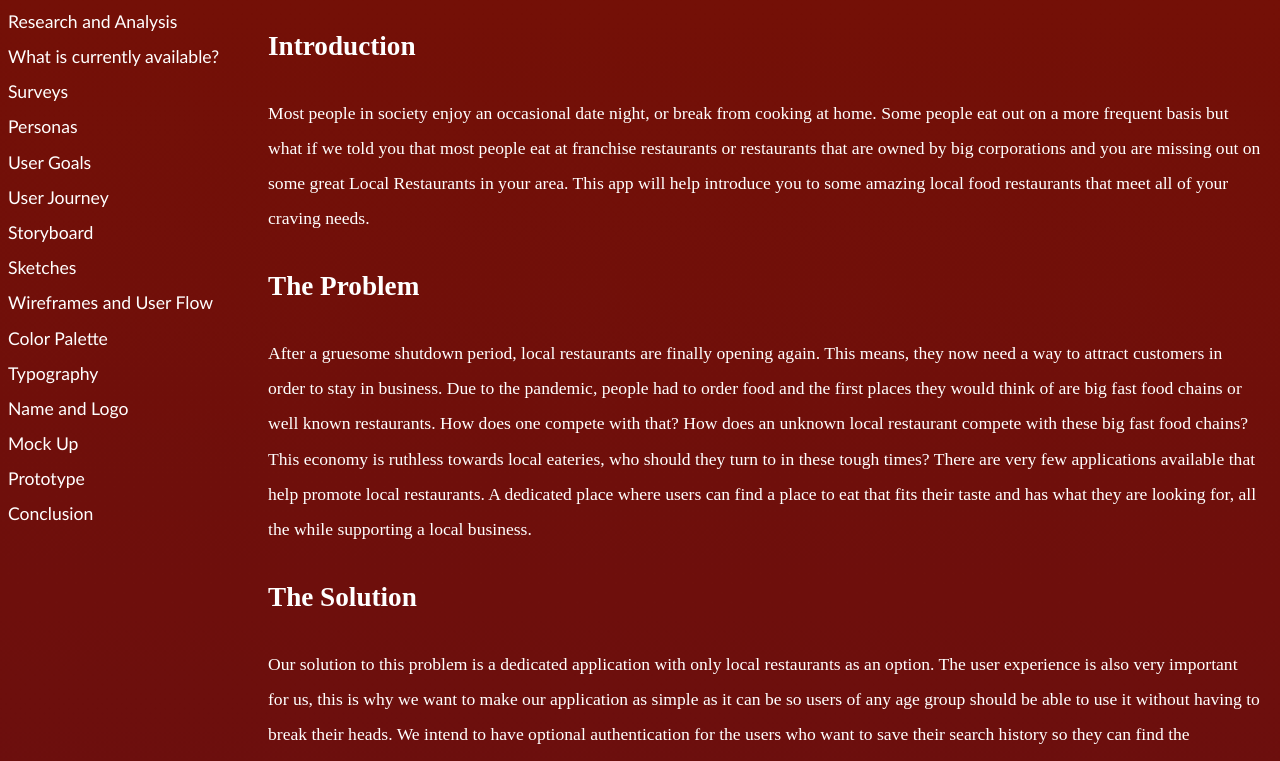
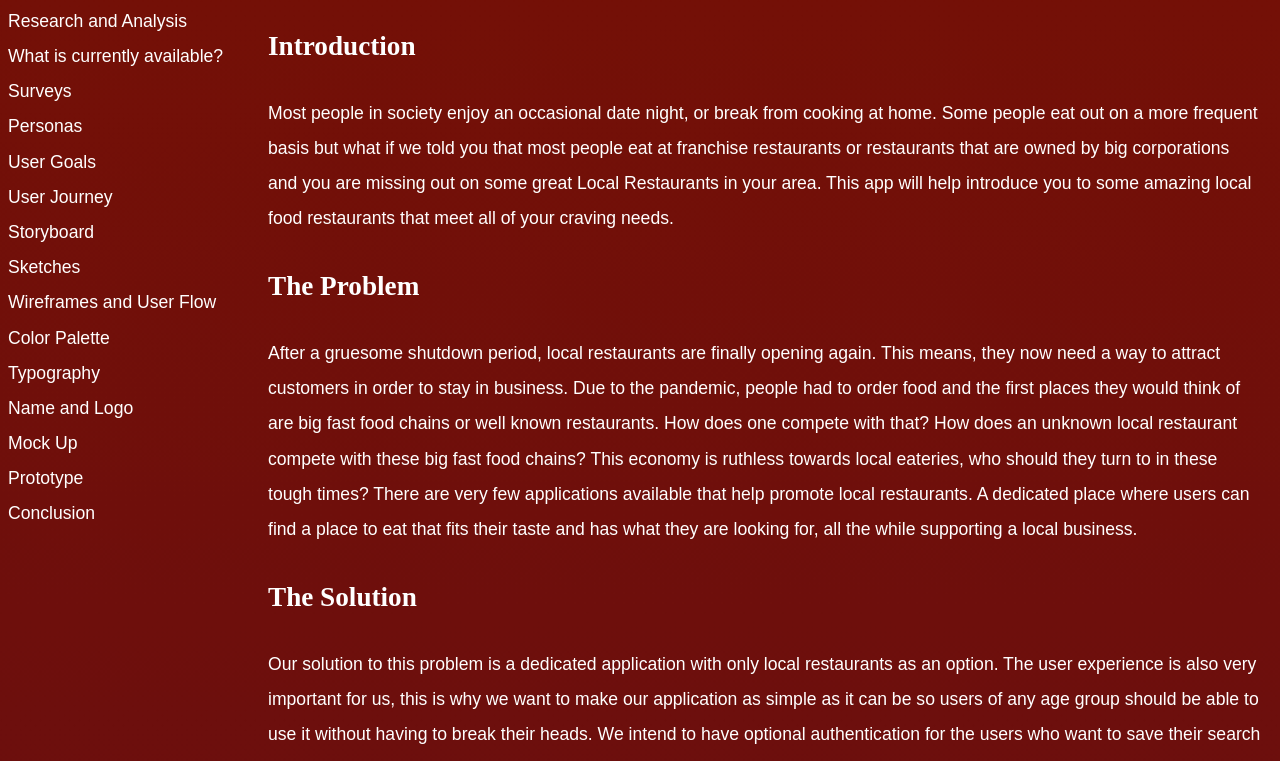
Before and after one commit to SiddheshMishra1999/Soen357-miniProject, a plain HTML site: page index.html in a window 1280 px wide. Shown: the part 93-854 px from the top of the page. Drawn offline with nearby package versions, Linux system fonts and the light colour scheme.

Commit message:
Changed fonts
change the font of the paragraphs and a tags

```diff
--- a/index.css
+++ b/index.css
@@ -10,12 +10,12 @@ h2{
 
 
 p{
-    font-family: 'Co';
+    font-family: Arial, Helvetica, sans-serif;
     font-size: 110%;
 }
 
 a{
-    font-family: 'Calibri';
+    font-family: sans-serif;
     font-size: 110%;
     color: white;
 
@@ -25,6 +25,7 @@ body{
     background: linear-gradient(to bottom,#751006,#34073d,#12243f,black);
     overflow-wrap: break-word;
     line-height:2;
+    overflow-x: hidden;
 }
 
 .title {
@@ -282,7 +283,6 @@ ul{
 }
 
 .image-container img:hover{
-    transform: scale(1.2);
 }
 
 
```
